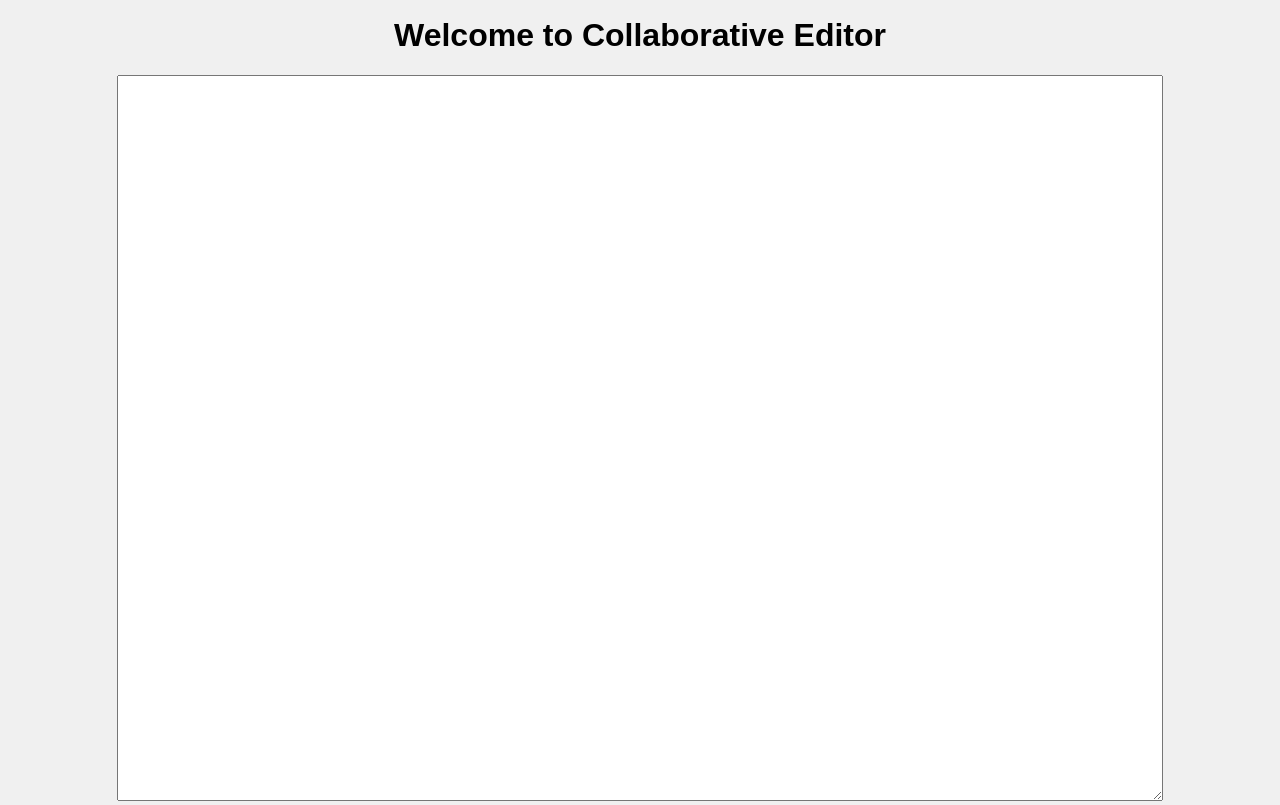
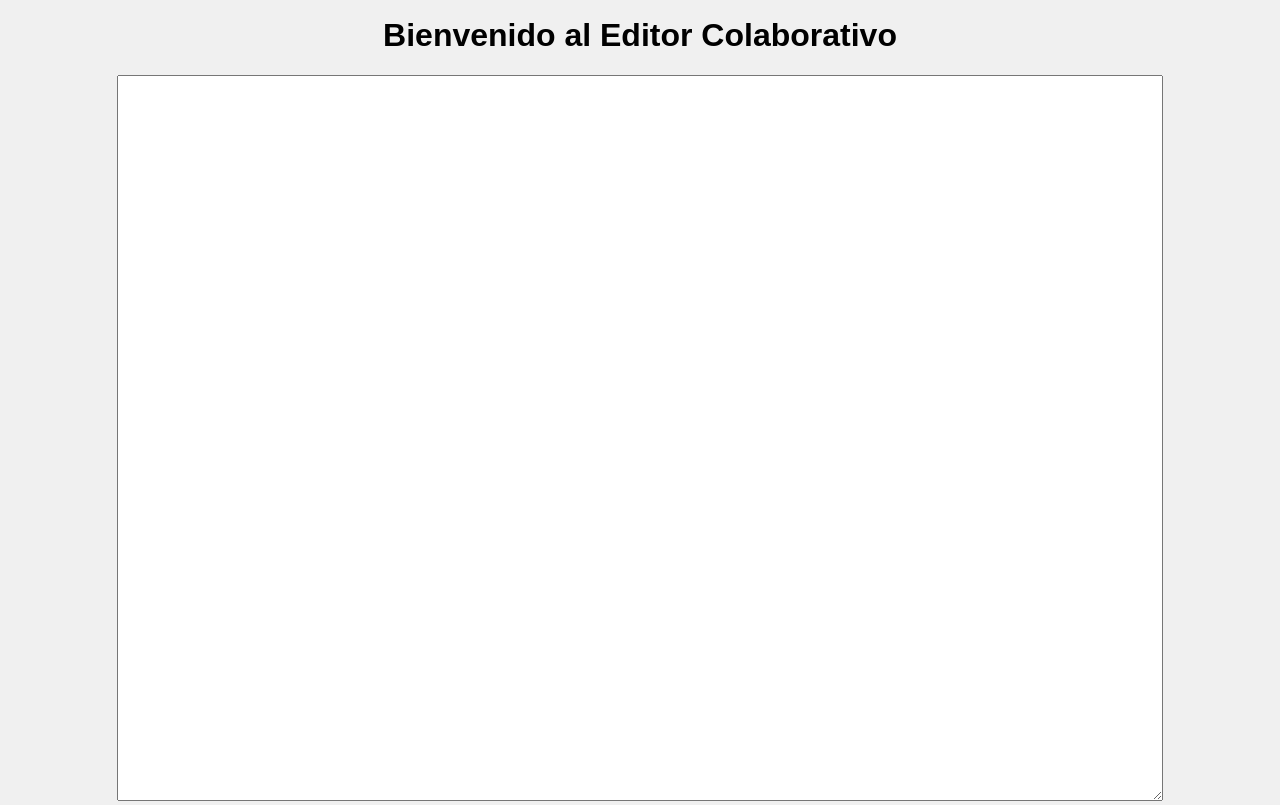
Before and after one commit to elopezqu/SD-Lab-Proyecto, a website: page editor.html in a window 1280 px wide. Drawn offline with nearby package versions, Linux system fonts and the light colour scheme; no server answers.

Commit message:
modificando titulos

```diff
--- a/editor.html
+++ b/editor.html
@@ -54,7 +54,7 @@
 </head>
 <body>
     <div class="container">
-        <h1>Welcome to Collaborative Editor</h1>
+        <h1>Bienvenido al Editor Colaborativo</h1>
         <div id="textA">
             <textarea id="editor"></textarea>
         </div>
```
